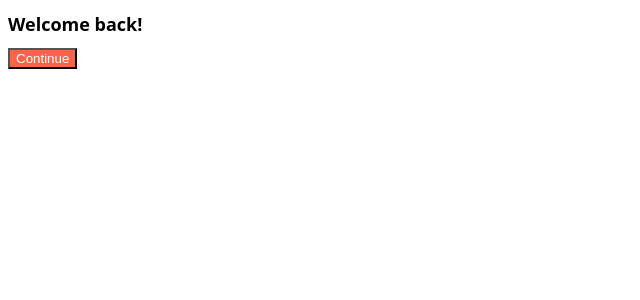
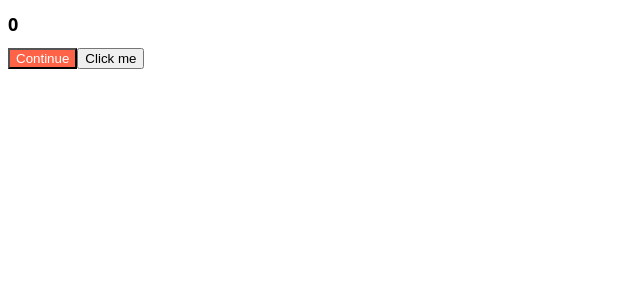
Before and after one commit to SEONGBEOM-KIM/movie_web_service, a React (Create React App) app: page / in a window 1280 px wide. Shown: the top 300 px of the page, without its empty margins (0-640 px from the left). Built offline with nearby package versions, Linux system fonts and the light colour scheme.

Commit message:
useEffect

```diff
--- a/src/App.js
+++ b/src/App.js
@@ -1,11 +1,21 @@
 import Button from "./Button";
 import styles from "./App.module.css";
+import { useState, useEffect } from "react";
 
 function App() {
+  const [counter, setCounter] = useState(0);
+  const onClick = () => {
+    setCounter((prev) => prev + 1);
+  };
+  console.log("i run all the time");
+  useEffect(() => {
+    console.log("Call the API...");
+  }, []);
   return (
     <div>
-      <h1 className={styles.title}>Welcome back!</h1>
+      <h1 className={styles.title}>{counter}</h1>
       <Button text={"Continue"} />
+      <button onClick={onClick}>Click me</button>
     </div>
   );
 }
--- a/src/index.js
+++ b/src/index.js
@@ -3,8 +3,4 @@
 import App from "./App";
 
 const root = ReactDOM.createRoot(document.getElementById("root"));
-root.render(
-  <React.StrictMode>
-    <App />
-  </React.StrictMode>
-);
+root.render(<App />);
```
